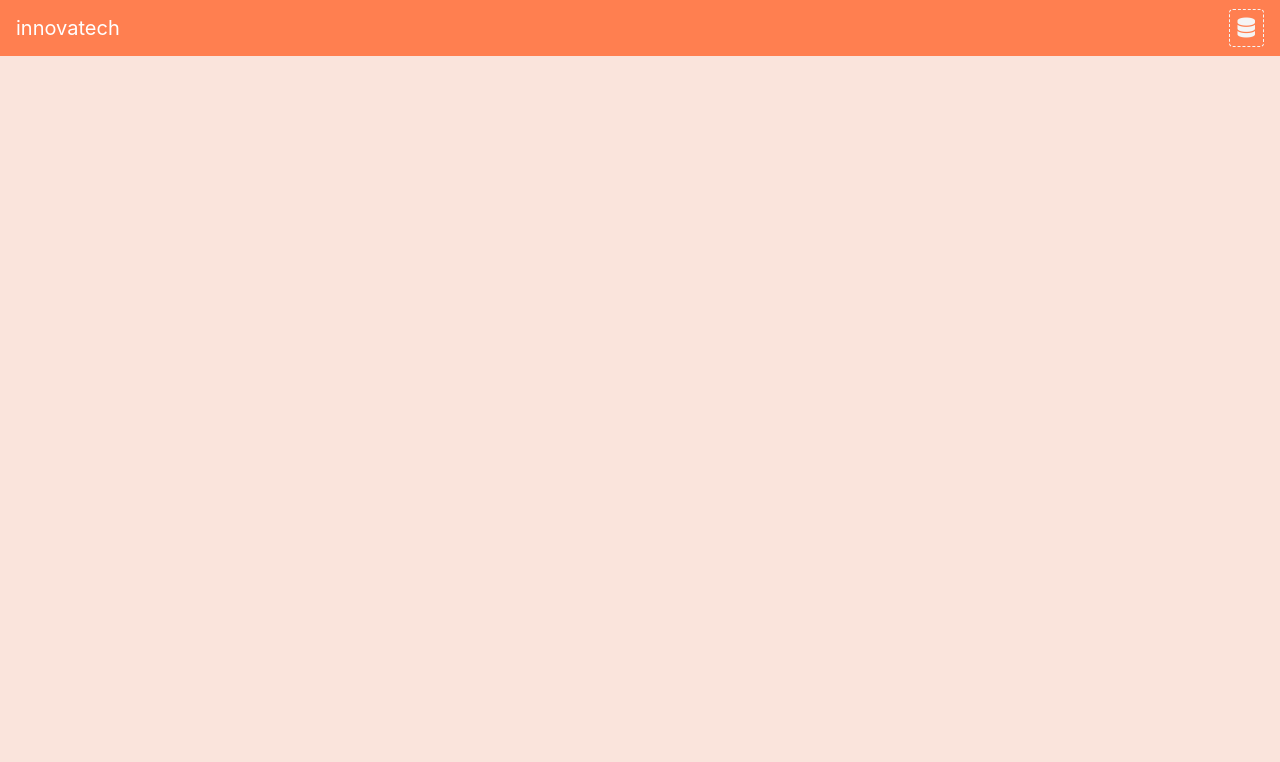
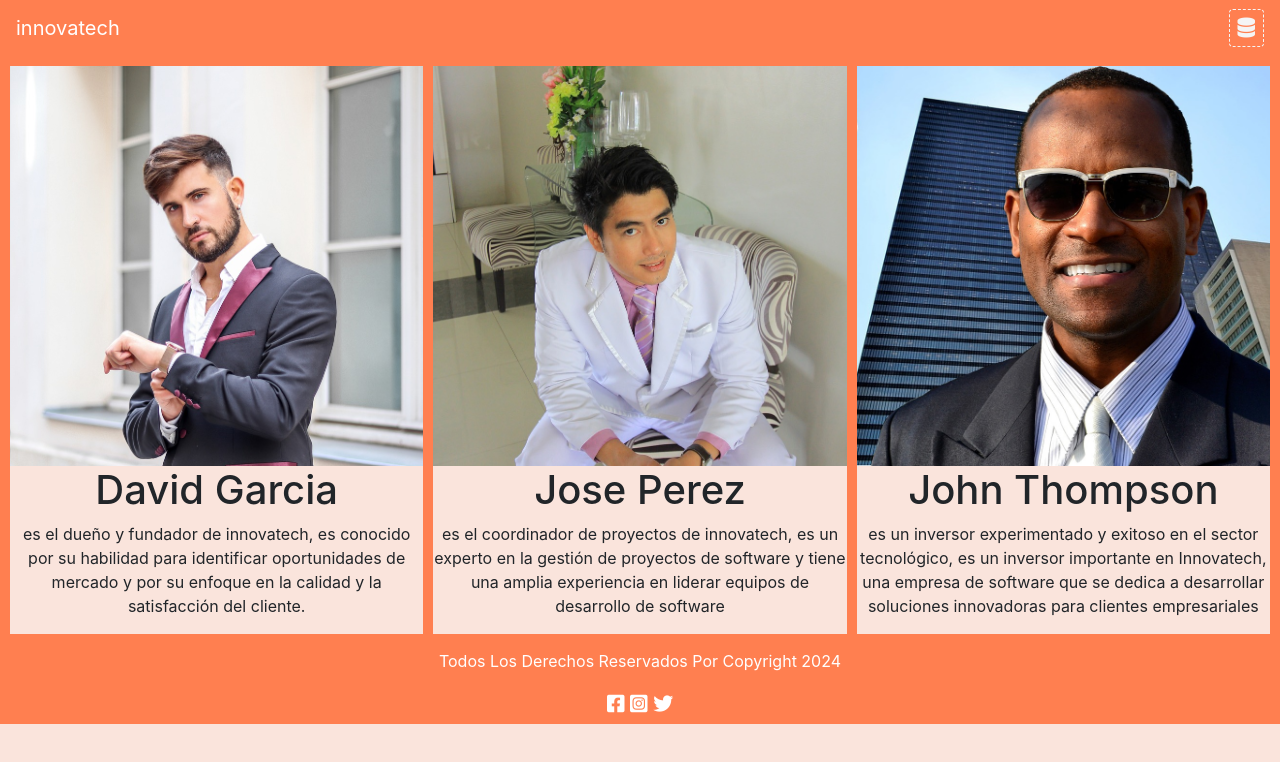
Before and after one commit to rojasmauro196/PreEntrega2MauroRojas, a plain HTML site: page pages/nosotros.html in a window 1280 px wide. Drawn offline with nearby package versions, Linux system fonts and the light colour scheme.

Commit message:
nosotrosterminado

```diff
--- a/css/style.css
+++ b/css/style.css
@@ -68,7 +68,55 @@ body{
 
 .imagen img {
     max-width: 100%;
+}
+
+.contenedor2{
+    width: 100%;
     height: auto;
+    border: 5px solid coral;
+    display: flex;
+}
+
+.cartas{
+    min-height: 400px;
+    width: 100%;
+    border: 5px solid coral;
+    text-align: center;
+}
+
+.cartas .up{
+    text-transform: capitalize;
+}
+
+.cartas .p{
+    text-align: end;
+}
+
+.cartas-im1{
+    height: 400px;
+    width: 100%;
+    background-image: url(../img/man-5409355_1280.jpg);
+    background-size: cover;
+    background-position: top;
+    background-color: darkgray;
+}
+
+.cartas-im2{
+    height: 400px;
+    width: 100%;
+    background-image: url(../img/handsome-guy-880740_1280.jpg);
+    background-size: cover;
+    background-position: center;
+    background-color: darkgray;
+}
+
+.cartas-im3{
+    height: 400px;
+    width: 100%;
+    background-image: url(../img/business-3311102_1280.jpg);
+    background-size: cover;
+    background-position: center;
+    background-color: white;
 }
 
 footer{
@@ -91,7 +139,7 @@ footer .redes:hover{
     color: lightgrey;
 }
 
-@media (min-width: 720px){
+@media only screen and (min-width: 720px){
     .contenedor {
         height: 100vh;
         justify-content: space-evenly;
@@ -108,3 +156,9 @@ footer .redes:hover{
         flex-basis: calc(50% - 10px);
     }
 }
+
+@media only screen and (min-width: 220px) and (max-width: 890px) {
+    .contenedor2{
+        display: block;
+    }
+}
--- a/pages/nosotros.html
+++ b/pages/nosotros.html
@@ -1,18 +1,20 @@
 <!DOCTYPE html>
 <html lang="es">
+
 <head>
     <meta charset="UTF-8">
     <meta http-equiv="X-UA-Compatible" content="IE=edge">
     <meta name="viewport" content="width=device-width, initial-scale=1.0">
     <link rel="stylesheet" href="https://cdn.jsdelivr.net/npm/bootstrap@4.6.2/dist/css/bootstrap.min.css"
-    integrity="sha384-xOolHFLEh07PJGoPkLv1IbcEPTNtaed2xpHsD9ESMhqIYd0nLMwNLD69Npy4HI+N" crossorigin="anonymous">
+        integrity="sha384-xOolHFLEh07PJGoPkLv1IbcEPTNtaed2xpHsD9ESMhqIYd0nLMwNLD69Npy4HI+N" crossorigin="anonymous">
     <link rel="stylesheet" href="https://cdnjs.cloudflare.com/ajax/libs/font-awesome/6.4.0/css/all.min.css"
-    integrity="sha512-iecdLmaskl7CVkqkXNQ/ZH/XLlvWZOJyj7Yy7tcenmpD1ypASozpmT/E0iPtmFIB46ZmdtAc9eNBvH0H/ZpiBw=="
-    crossorigin="anonymous" referrerpolicy="no-referrer" />
-<link rel="shorcut icon" href="../img/pngwing.png.png" type="image/x-icon">
-<link rel="stylesheet" href="../css/style.css">
+        integrity="sha512-iecdLmaskl7CVkqkXNQ/ZH/XLlvWZOJyj7Yy7tcenmpD1ypASozpmT/E0iPtmFIB46ZmdtAc9eNBvH0H/ZpiBw=="
+        crossorigin="anonymous" referrerpolicy="no-referrer" />
+    <link rel="shorcut icon" href="../img/pngwing.png.png" type="image/x-icon">
+    <link rel="stylesheet" href="../css/style.css">
     <title>Nosotros</title>
 </head>
+
 <body>
     <header>
         <nav class="navbar navbar-expand-xs navbar-dark">
@@ -36,5 +38,54 @@
             </div>
         </nav>
     </header>
+
+    <section>
+        <div class="contenedor2">
+            <article class="cartas">
+                <div class="cartas-im1"></div>
+                <h1 class="up">david garcia</h1>
+                <p>es el dueño y fundador de innovatech, es conocido por su habilidad para identificar oportunidades de
+                    mercado y por su enfoque en la calidad y la satisfacción del cliente.</p>
+                <!-- agregar psudo -->
+            </article>
+
+            <article class="cartas">
+                <div class="cartas-im2"></div>
+                <h1 class="up">jose perez</h1>
+                <p>es el coordinador de proyectos de innovatech, es un experto en la gestión de proyectos de software y
+                    tiene una amplia experiencia en liderar equipos de desarrollo de software</p>
+                <!-- agregar psudo -->
+            </article>
+
+            <article class="cartas">
+                <div class="cartas-im3"></div>
+                <h1 class="up">john thompson</h1>
+                <p>es un inversor experimentado y exitoso en el sector tecnológico, es un inversor importante en Innovatech,
+                    una empresa de software que se dedica a desarrollar soluciones innovadoras para clientes empresariales
+                </p>
+                <!-- agregar psudo -->
+            </article>
+        </div>
+    </section>
+
+    <script src="https://cdn.jsdelivr.net/npm/jquery@3.5.1/dist/jquery.slim.min.js"
+        integrity="sha384-DfXdz2htPH0lsSSs5nCTpuj/zy4C+OGpamoFVy38MVBnE+IbbVYUew+OrCXaRkfj"
+        crossorigin="anonymous"></script>
+    <script src="https://cdn.jsdelivr.net/npm/popper.js@1.16.1/dist/umd/popper.min.js"
+        integrity="sha384-9/reFTGAW83EW2RDu2S0VKaIzap3H66lZH81PoYlFhbGU+6BZp6G7niu735Sk7lN"
+        crossorigin="anonymous"></script>
+    <script src="https://cdn.jsdelivr.net/npm/bootstrap@4.6.2/dist/js/bootstrap.min.js"
+        integrity="sha384-+sLIOodYLS7CIrQpBjl+C7nPvqq+FbNUBDunl/OZv93DB7Ln/533i8e/mZXLi/P+"
+        crossorigin="anonymous"></script>
 </body>
+<footer>
+    <p>todos los derechos reservados por copyright 2024</p>
+    <!-- agregar psudeuclase -->
+    <div class="redes">
+        <i class="fa-brands fa-square-facebook"></i>
+        <i class="fa-brands fa-square-instagram"></i>
+        <i class="fa-brands fa-twitter"></i>
+    </div>
+</footer>
+
 </html>
```
Also changed, not shown: index.html (+2 -2 lines), pages/productos.html (+20 -0 lines), img/business-3311102_1280.jpg (added), img/handsome-guy-880740_1280.jpg (added), img/man-5409355_1280.jpg (added).
